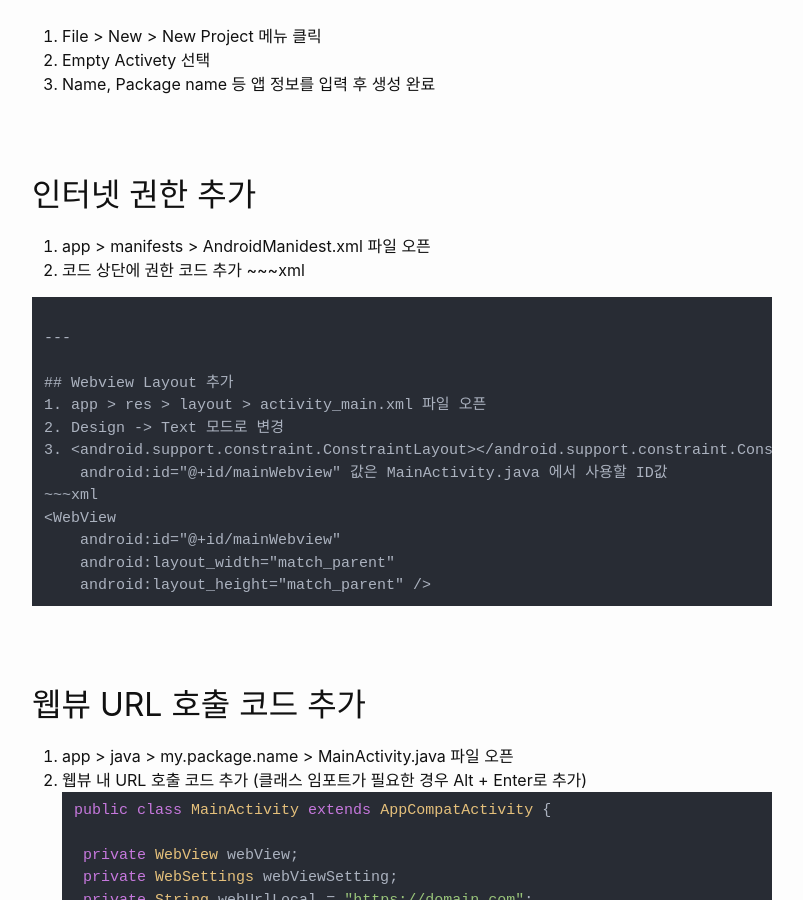
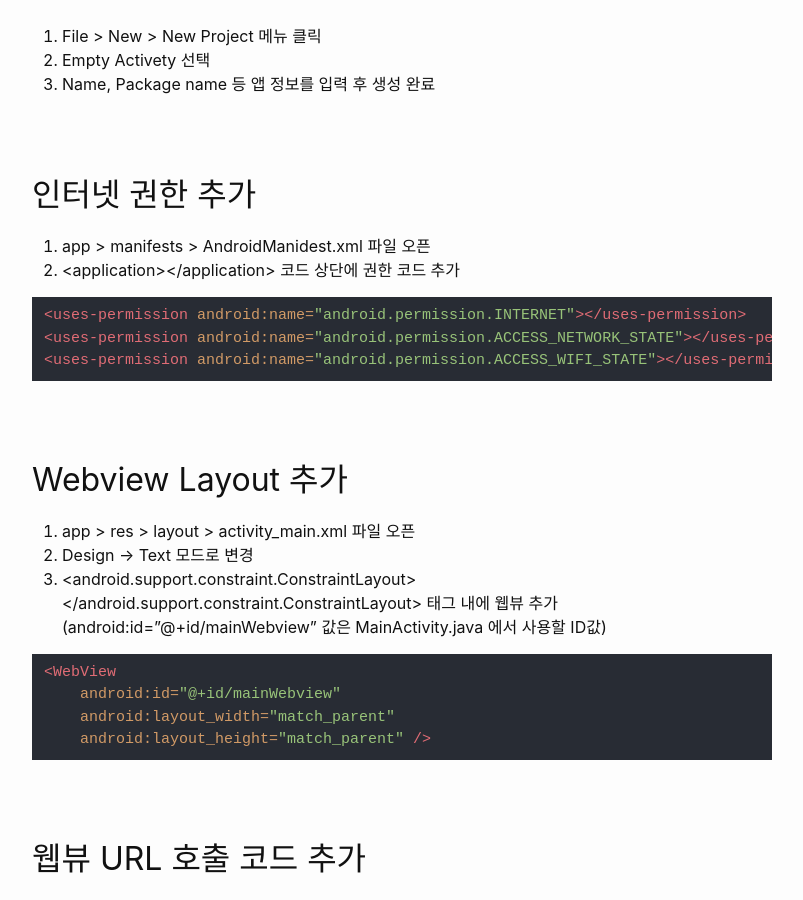
Before and after one commit to pilot376/pilot376.github.io, a Jekyll site: the page built from _posts/2019-04-18-android-webview.md, in a window 1280 px wide and 900 px high, scrolled down 336 px. Shown: the whole window, without its empty margins (238-1041 px from the left). Built offline with Jekyll 4.4.1, drawn with Linux system fonts in a browser that asks for light colours; some web fonts are replaced; comment, search, counter and statistics services are not loaded.

Commit message:
깨지는거 수정

```diff
--- a/_posts/2019-04-18-android-webview.md
+++ b/_posts/2019-04-18-android-webview.md
@@ -14,7 +14,8 @@
 
 ## 인터넷 권한 추가
 1. app > manifests > AndroidManidest.xml 파일 오픈
-2. <application></application> 코드 상단에 권한 코드 추가
+2. &lt;application&gt;&lt;/application&gt; 코드 상단에 권한 코드 추가
+
 ~~~xml
 <uses-permission android:name="android.permission.INTERNET"></uses-permission>
 <uses-permission android:name="android.permission.ACCESS_NETWORK_STATE"></uses-permission>
@@ -26,8 +27,8 @@
 ## Webview Layout 추가
 1. app > res > layout > activity_main.xml 파일 오픈
 2. Design -> Text 모드로 변경
-3. <android.support.constraint.ConstraintLayout></android.support.constraint.ConstraintLayout> 태그 내에 웹뷰 추가
-    android:id="@+id/mainWebview" 값은 MainActivity.java 에서 사용할 ID값
+3. &lt;android.support.constraint.ConstraintLayout&gt;&lt;/android.support.constraint.ConstraintLayout&gt; 태그 내에 웹뷰 추가 (android:id="@+id/mainWebview" 값은 MainActivity.java 에서 사용할 ID값)
+
 ~~~xml
 <WebView
     android:id="@+id/mainWebview"
@@ -40,6 +41,7 @@
 ## 웹뷰 URL 호출 코드 추가
 1. app > java > my.package.name > MainActivity.java 파일 오픈
 2. 웹뷰 내 URL 호출 코드 추가 (클래스 임포트가 필요한 경우 Alt + Enter로 추가)
+
 ~~~java
 public class MainActivity extends AppCompatActivity {
 
@@ -69,6 +71,7 @@
 ## Back 버튼 기능 추가
 1. app > java > my.package.name > MainActivity.java 파일 오픈
 2. onBackPressed 메서드 추가 (클래스 임포트가 필요한 경우 Alt + Enter로 추가)
+
 ~~~java
 @Override
 public void onBackPressed() {
@@ -87,6 +90,7 @@
 ## Native Header 제거
 1. app > manifests > AndroidManidest.xml 파일 오픈
 2. theme 어트리뷰트 수정
+
 ~~~xml
 android:theme="@style/AppTheme" <!-- As-is -->
 android:theme="@style/Theme.AppCompat.NoActionBar" <!-- To-be -->
@@ -97,6 +101,7 @@
 ## 세로 모드 고정
 1. app > manifests > AndroidManidest.xml 파일 오픈
 2. screenOrientation 어트리뷰트 추가
+
 ~~~xml
 android:screenOrientation="portrait"
 ~~~
```
